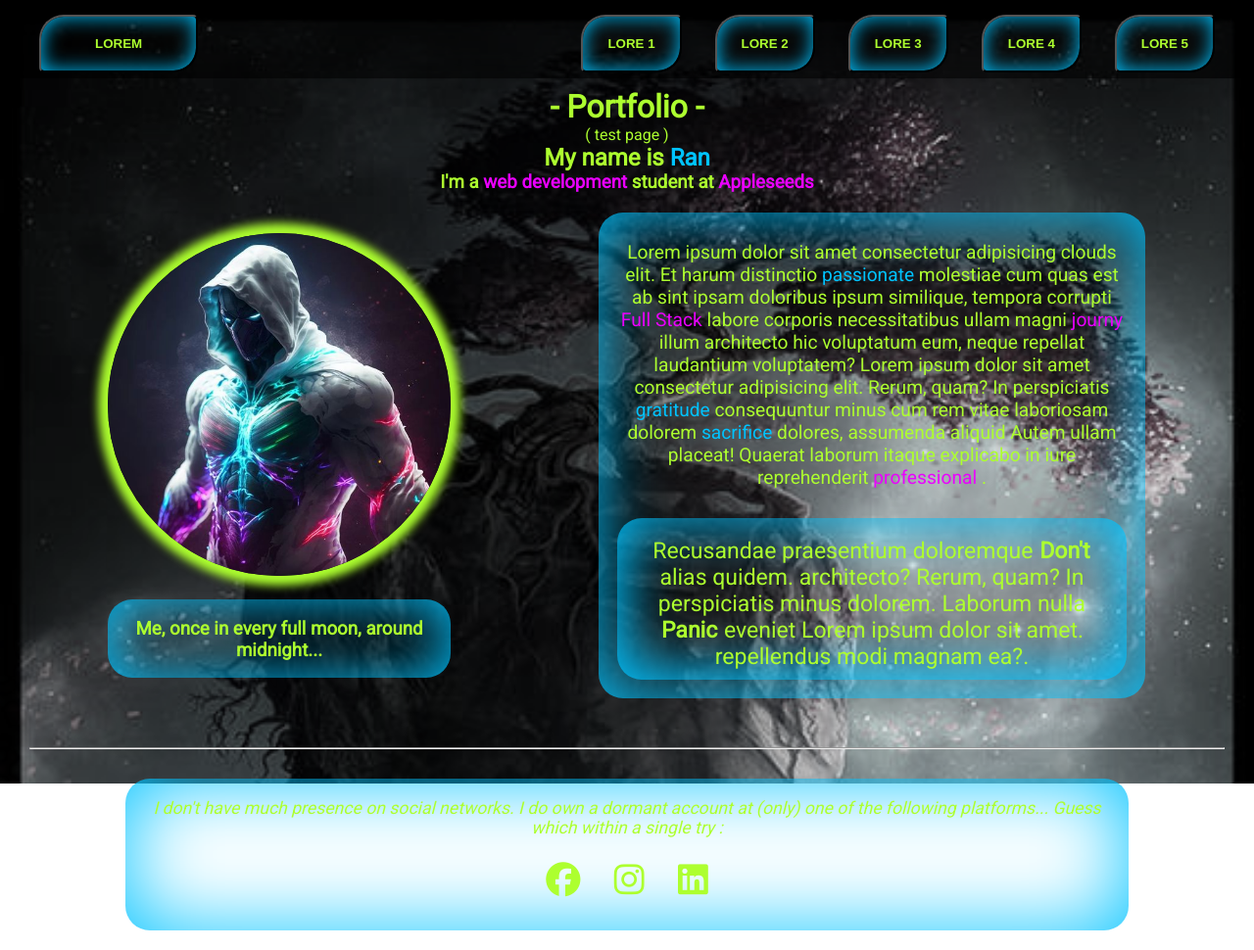
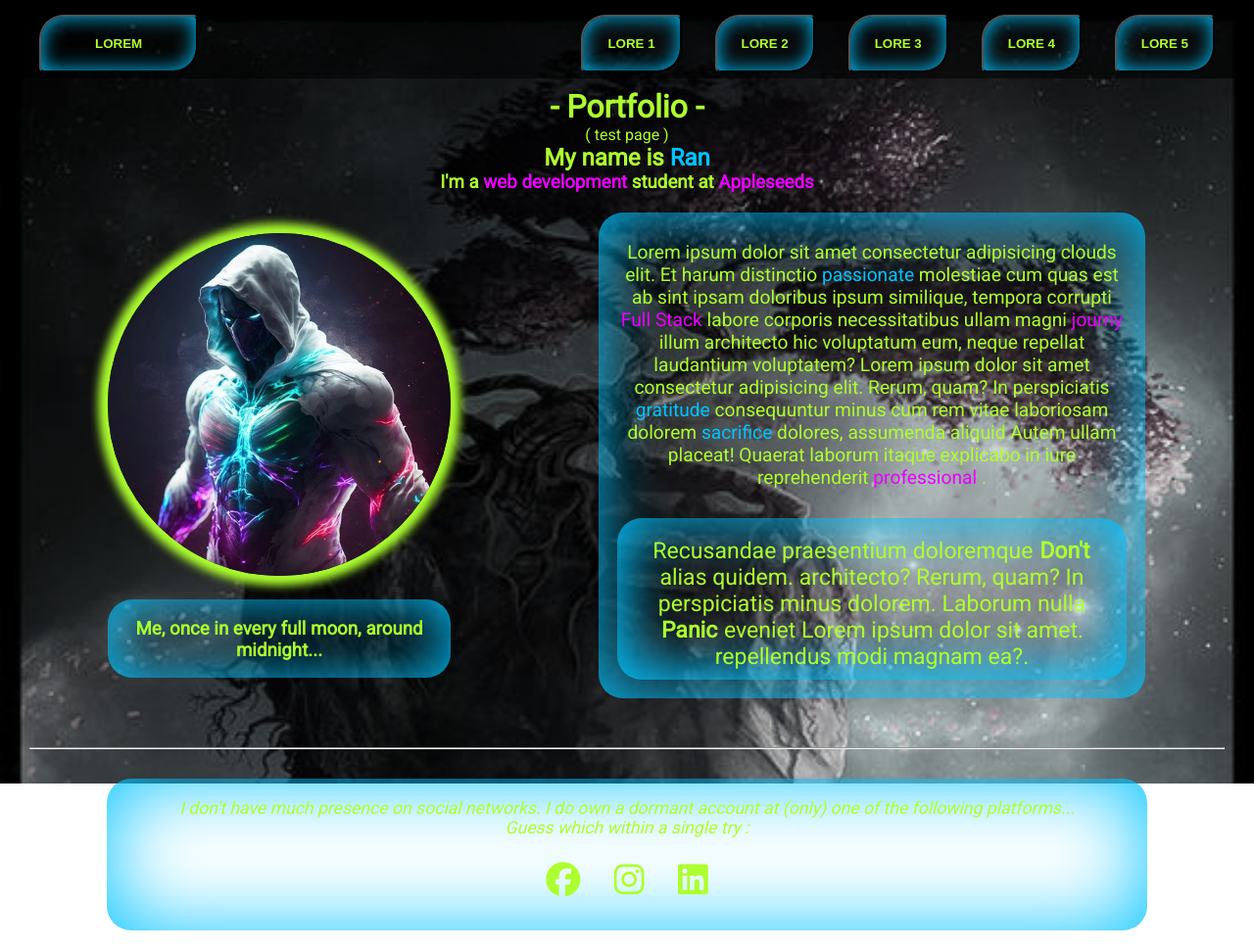
Before and after one commit to brainstormsurfer/Weekend_01_First-Portfolio, a plain HTML site: page index.html in a window 1280 px wide. Shown: the top 970 px of the page at 98% size. Drawn offline with Linux system fonts and the light colour scheme.

Commit message:
v2.1_footer_margin_tiny_polished

```diff
--- a/css/style.css
+++ b/css/style.css
@@ -216,7 +216,7 @@
         padding: 20px;
         border-radius: 25px;
         box-shadow: inset 0px 0px 85px var(--box-primary-color);
-        width: calc(max(100% - 20%, 350px));
+        width: calc(max(100% - 17%, 350px));
         margin: 20px auto;
         font-style: italic;
         font-size: 1.1em;
--- a/index.html
+++ b/index.html
@@ -90,7 +90,7 @@
       <p>
         I don't have much presence on social networks. I do own a
         dormant account at (only) one of the following platforms...
-        Guess which within a single try :
+        <br>Guess which within a single try :
       </p>
       <ul>
         <li>
```
